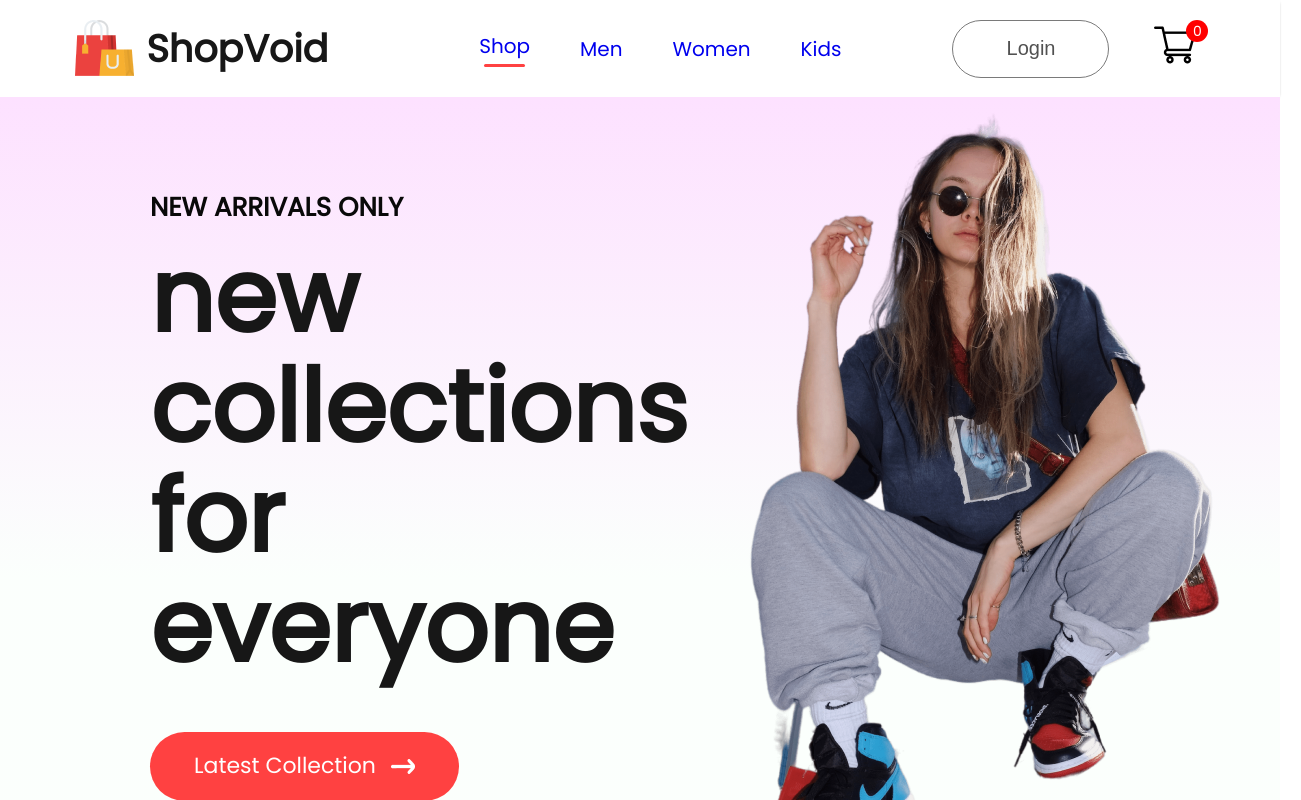
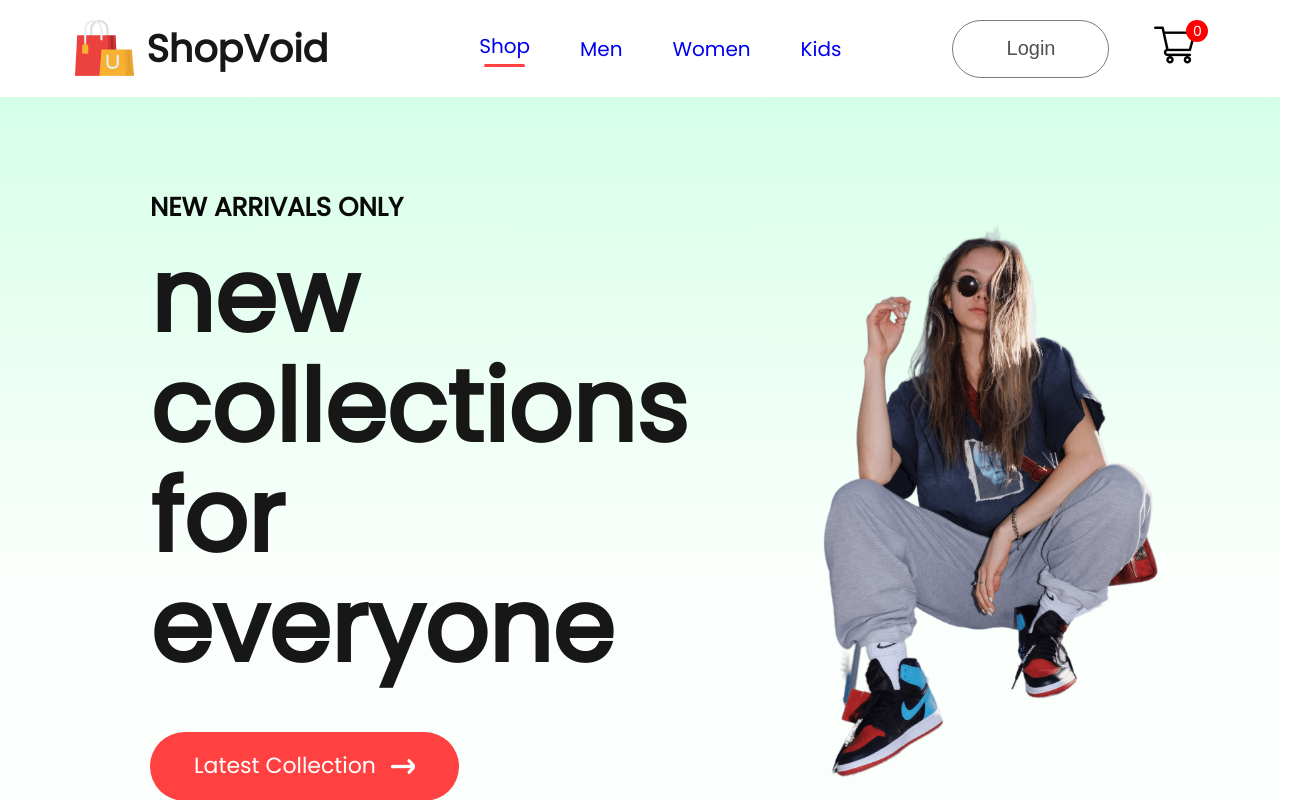
Before and after one commit to Ibigelow92/shopvoid, a React (Create React App) app: page / in a window 1280 px wide. Shown: the top 800 px of the page, 1301 px wide, since content can reach past the window. Built offline with nearby package versions, Linux system fonts and the light colour scheme; no server answers.

Commit message:
css styling

```diff
--- a/src/Components/Hero/Hero.css
+++ b/src/Components/Hero/Hero.css
@@ -1,6 +1,6 @@
 .hero {
   height: 100vh;
-  background: linear-gradient(180deg, #fde1ff, #e1ffea22 60%);
+  background: linear-gradient(180deg, rgb(214, 255, 232), #e1ffea22 60%);
   display: flex;
 }
 .hero-left {
@@ -22,14 +22,7 @@
   font-size: 100px;
   font-weight: 700;
 }
-.hero-hand-icon {
-  display: flex;
-  align-items: center;
-  gap: 20px;
-}
-.hero-hand-icon img {
-  width: 105px;
-}
+
 .hero-latest-btn {
   display: flex;
   justify-content: center;
@@ -54,3 +47,6 @@
   align-items: center;
   justify-content: center;
 }
+.hero-img {
+  height: 600px;
+}
--- a/src/Components/Hero/Hero.jsx
+++ b/src/Components/Hero/Hero.jsx
@@ -19,7 +19,7 @@ const Hero = () => {
         </div>
       </div>
       <div className="hero-right">
-        <img src={hero_image} alt="hero" />
+        <img src={hero_image} alt="hero" className="hero-img"/>
       </div>
     </div>
   );
```
